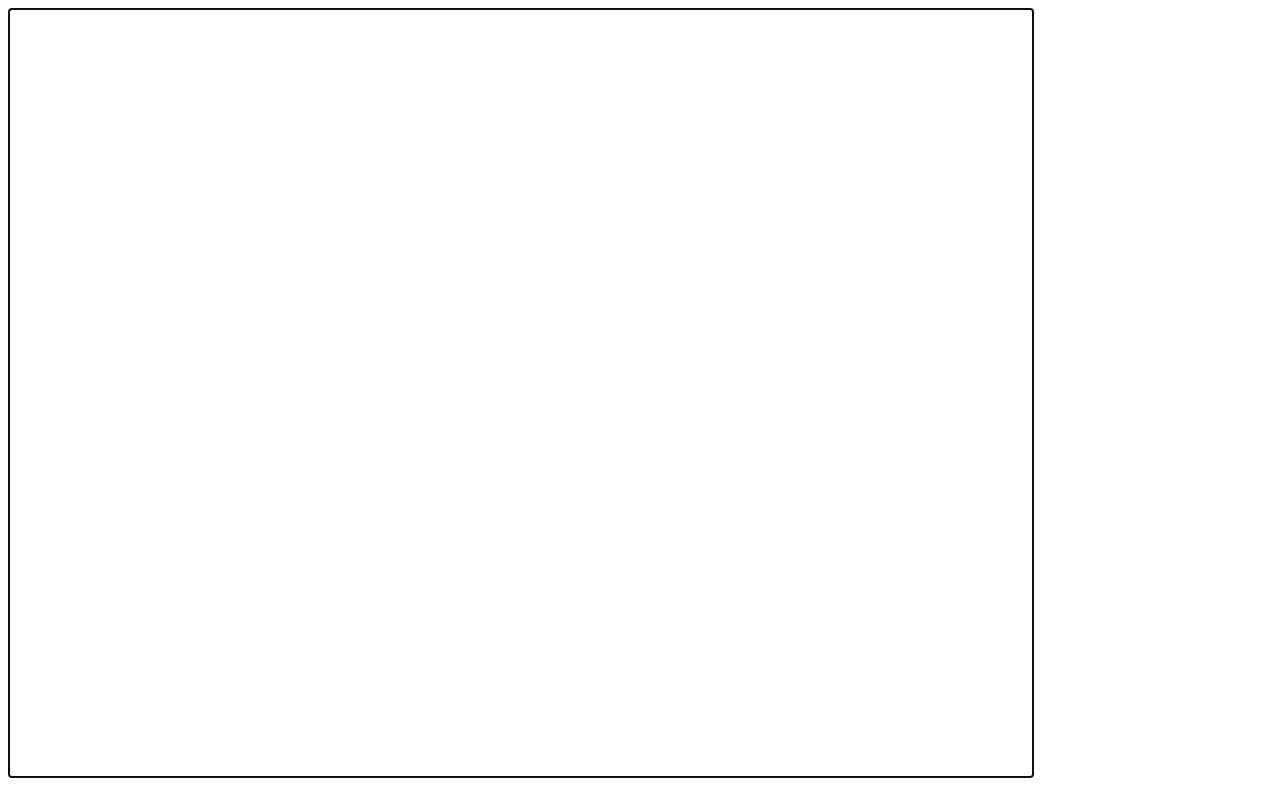
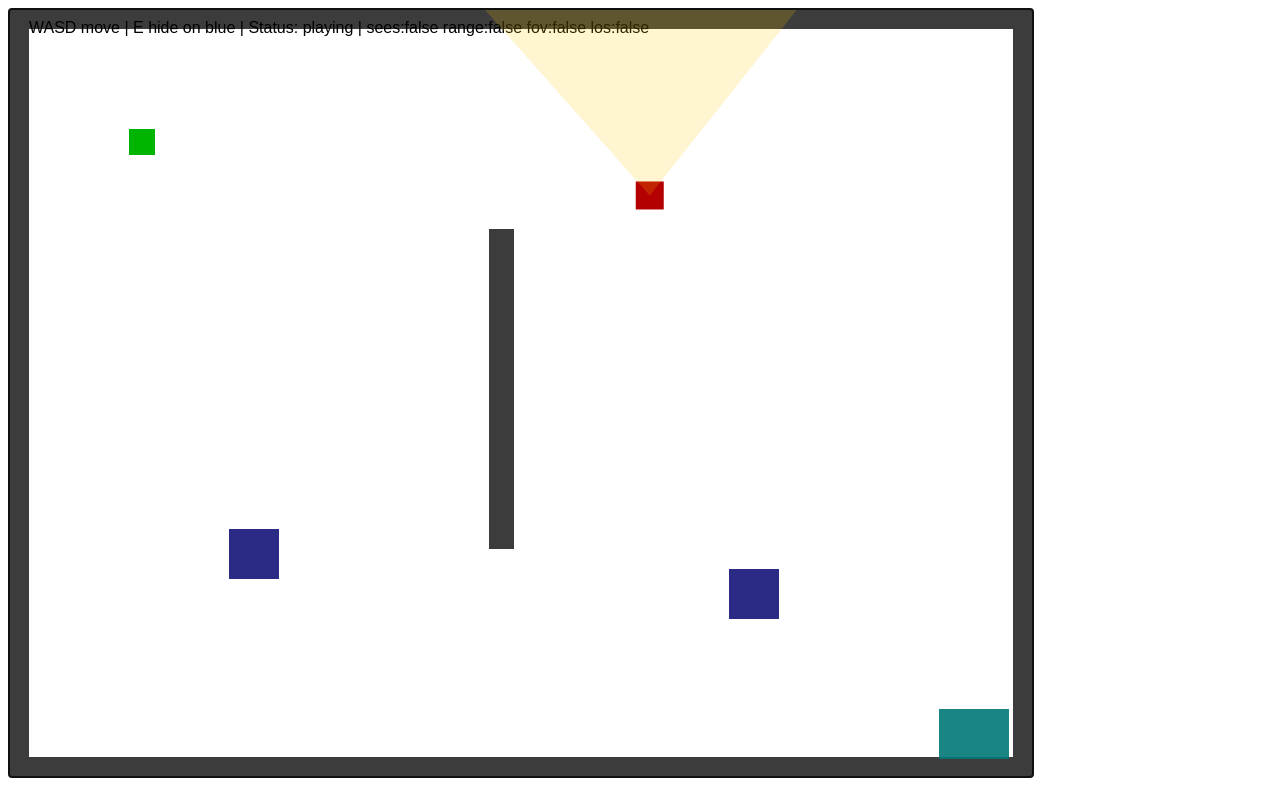
Before and after one commit to boxerarakelyan777/shadowsignal, a plain HTML site: page index.html in a window 1280 px wide. Drawn offline with Linux system fonts and the light colour scheme.

Commit message:
feat: add test level, player movement/collision, guard patrol and vision LOS

```diff
--- a/index.html
+++ b/index.html
@@ -9,6 +9,14 @@
     <script type="text/javascript" src="./timer.js"></script>
     <script type="text/javascript" src="./gameengine.js"></script>
     <script type="text/javascript" src="./util.js"></script>
+
+    <script type="text/javascript" src="./src/systems/collision.js"></script>
+    <script type="text/javascript" src="./src/systems/vision.js"></script>
+    <script type="text/javascript" src="./src/levels/testLevel.js"></script>
+    <script type="text/javascript" src="./src/entities/player.js"></script>
+    <script type="text/javascript" src="./src/entities/guard.js"></script>
+    <script type="text/javascript" src="./src/entities/level.js"></script>
+
     <script type="text/javascript" src="./main.js"></script>
 </head>
 <body>
--- a/main.js
+++ b/main.js
@@ -1,12 +1,29 @@
-const gameEngine = new GameEngine();
-
+const gameEngine = new GameEngine({ debugging: false });
 const ASSET_MANAGER = new AssetManager();
 
+// Simple game state shared by entities
+const GAME_STATE = { status: "playing" };
+
 ASSET_MANAGER.downloadAll(() => {
-	const canvas = document.getElementById("gameWorld");
-	const ctx = canvas.getContext("2d");
+  const canvas = document.getElementById("gameWorld");
+  const ctx = canvas.getContext("2d");
 
-	gameEngine.init(ctx);
+  gameEngine.init(ctx);
 
-	gameEngine.start();
+  // Make sure canvas receives keyboard events (GameEngine listens on canvas) :contentReference[oaicite:4]{index=4}
+  canvas.focus();
+
+  const level = TEST_LEVEL;
+
+  const player = new Player(gameEngine, level, GAME_STATE);
+  const guard = new Guard(gameEngine, level, GAME_STATE, player);
+  const levelRenderer = new LevelRenderer(gameEngine, level, GAME_STATE);
+
+  // IMPORTANT: This engine draws entities in reverse order (last added drawn first) :contentReference[oaicite:5]{index=5}
+  // So add player/guard first, then level renderer last so it draws behind them.
+  gameEngine.addEntity(player);
+  gameEngine.addEntity(guard);
+  gameEngine.addEntity(levelRenderer);
+
+  gameEngine.start();
 });
--- /dev/null
+++ b/src/entities/guard.js
@@ -0,0 +1,155 @@
+// src/entities/guard.js
+class Guard {
+  constructor(game, level, state, player) {
+    this.game = game;
+    this.level = level;
+    this.state = state;
+    this.player = player;
+
+    this.x = level.guard.x;
+    this.y = level.guard.y;
+    this.w = level.guard.w;
+    this.h = level.guard.h;
+
+    this.speed = 140;
+    this.waypoints = level.guard.waypoints;
+    this.wpIndex = 0;
+
+    // Vision parameters (V1)
+    this.visionRange = 320;
+    this.fov = (80 * Math.PI) / 180; // 80 degrees
+    this.facing = 0;
+
+    // Debug
+    this._stuckTimer = 0;
+    this._lastX = this.x;
+    this._lastY = this.y;
+
+    this.removeFromWorld = false;
+
+    // Ensure debug object exists
+    if (!this.state.debug) this.state.debug = {};
+  }
+
+  update() {
+    if (this.state.status !== "playing") return;
+
+    // Patrol toward current waypoint
+    const target = this.waypoints[this.wpIndex];
+    const c = centerOf(this);
+    const dx = target.x - c.x;
+    const dy = target.y - c.y;
+    const dist = Math.hypot(dx, dy);
+
+    if (dist < 8) {
+      this.wpIndex = (this.wpIndex + 1) % this.waypoints.length;
+    } else {
+      const dirX = dx / dist;
+      const dirY = dy / dist;
+      this.facing = Math.atan2(dirY, dirX);
+
+      const dt = this.game.clockTick;
+      const mx = dirX * this.speed * dt;
+      const my = dirY * this.speed * dt;
+
+      const oldX = this.x;
+      const oldY = this.y;
+
+      moveWithWalls(this, mx, my, this.level.walls);
+
+      // Unstuck: if we didn't move, skip to next waypoint after a short time
+      const moved = Math.hypot(this.x - oldX, this.y - oldY);
+      if (moved < 0.5) {
+        this._stuckTimer += dt;
+        if (this._stuckTimer > 0.35) {
+          this.wpIndex = (this.wpIndex + 1) % this.waypoints.length;
+          this._stuckTimer = 0;
+        }
+      } else {
+        this._stuckTimer = 0;
+      }
+    }
+
+    // Detection check (ignore if player hidden)
+    const debug = this.state.debug;
+    debug.sees = false;
+    debug.inRange = false;
+    debug.inFov = false;
+    debug.hasLos = false;
+
+    if (!this.player.hidden) {
+      const result = this.canSeePlayerDetailed();
+      debug.inRange = result.inRange;
+      debug.inFov = result.inFov;
+      debug.hasLos = result.hasLos;
+      debug.sees = result.sees;
+
+      if (result.sees) {
+        this.state.status = "lost";
+      }
+    }
+  }
+
+  canSeePlayerDetailed() {
+    const g = centerOf(this);
+    const p = centerOf(this.player);
+
+    const vx = p.x - g.x;
+    const vy = p.y - g.y;
+    const dist = Math.hypot(vx, vy);
+
+    const inRange = dist <= this.visionRange;
+
+    const angleToP = Math.atan2(vy, vx);
+    const diff = Math.abs(normalizeAngle(angleToP - this.facing));
+    const inFov = diff <= this.fov / 2;
+
+    const hasLos = inRange && inFov ? hasLineOfSight(g, p, this.level.walls) : false;
+
+    return {
+      inRange,
+      inFov,
+      hasLos,
+      sees: inRange && inFov && hasLos,
+      guardCenter: g,
+      playerCenter: p,
+    };
+  }
+
+  draw(ctx) {
+    // Guard body
+    ctx.fillStyle = "rgba(180,0,0,1)";
+    ctx.fillRect(this.x, this.y, this.w, this.h);
+
+    // Vision cone
+    const g = centerOf(this);
+    const left = this.facing - this.fov / 2;
+    const right = this.facing + this.fov / 2;
+
+    ctx.save();
+    ctx.globalAlpha = 0.18;
+    ctx.fillStyle = "rgba(255,200,0,1)";
+    ctx.beginPath();
+    ctx.moveTo(g.x, g.y);
+    ctx.lineTo(g.x + Math.cos(left) * this.visionRange, g.y + Math.sin(left) * this.visionRange);
+    ctx.lineTo(g.x + Math.cos(right) * this.visionRange, g.y + Math.sin(right) * this.visionRange);
+    ctx.closePath();
+    ctx.fill();
+    ctx.restore();
+
+    // Debug LOS line if in range+fov (green = LOS, red = blocked)
+    if (!this.player.hidden) {
+      const res = this.canSeePlayerDetailed();
+      if (res.inRange && res.inFov) {
+        ctx.save();
+        ctx.lineWidth = 2;
+        ctx.strokeStyle = res.hasLos ? "rgba(0,180,0,0.9)" : "rgba(220,0,0,0.9)";
+        ctx.beginPath();
+        ctx.moveTo(res.guardCenter.x, res.guardCenter.y);
+        ctx.lineTo(res.playerCenter.x, res.playerCenter.y);
+        ctx.stroke();
+        ctx.restore();
+      }
+    }
+  }
+}
--- /dev/null
+++ b/src/entities/level.js
@@ -0,0 +1,52 @@
+// src/entities/level.js
+class LevelRenderer {
+  constructor(game, level, state) {
+    this.game = game;
+    this.level = level;
+    this.state = state;
+    this.removeFromWorld = false;
+  }
+
+  update() {
+    // nothing
+  }
+
+  draw(ctx) {
+    // Draw walls
+    ctx.fillStyle = "rgba(60,60,60,1)";
+    for (const w of this.level.walls) {
+      ctx.fillRect(w.x, w.y, w.w, w.h);
+    }
+
+    // Hide spots
+    ctx.fillStyle = "rgba(20,20,120,0.9)";
+    for (const h of this.level.hideSpots) {
+      ctx.fillRect(h.x, h.y, h.w, h.h);
+    }
+
+    // Exit
+    ctx.fillStyle = "rgba(0,120,120,0.9)";
+    const e = this.level.exitZone;
+    ctx.fillRect(e.x, e.y, e.w, e.h);
+
+    // UI text
+    const d = this.state.debug || {};
+    ctx.fillStyle = "black";
+    ctx.font = "16px Arial";
+    ctx.fillText(
+    `WASD move | E hide on blue | Status: ${this.state.status} | sees:${!!d.sees} range:${!!d.inRange} fov:${!!d.inFov} los:${!!d.hasLos}`,
+    20,
+    24
+);
+
+    if (this.state.status === "won") {
+      ctx.font = "48px Arial";
+      ctx.fillStyle = "rgba(0,0,0,0.85)";
+      ctx.fillText("YOU WIN", 380, 380);
+    } else if (this.state.status === "lost") {
+      ctx.font = "48px Arial";
+      ctx.fillStyle = "rgba(0,0,0,0.85)";
+      ctx.fillText("CAUGHT", 390, 380);
+    }
+  }
+}
--- /dev/null
+++ b/src/entities/player.js
@@ -0,0 +1,65 @@
+// src/entities/player.js
+class Player {
+  constructor(game, level, state) {
+    this.game = game;
+    this.level = level;
+    this.state = state;
+
+    this.w = 26;
+    this.h = 26;
+    this.x = level.playerSpawn.x;
+    this.y = level.playerSpawn.y;
+
+    this.speed = 220; // pixels/sec
+    this.hidden = false;
+
+    this._wasE = false;
+    this.removeFromWorld = false;
+  }
+
+  update() {
+    if (this.state.status !== "playing") return;
+
+    // Toggle hide (E) if overlapping a hide spot
+    const eDown = !!this.game.keys["e"] || !!this.game.keys["E"];
+    if (eDown && !this._wasE) {
+      const spot = this.level.hideSpots.find(h => rectsIntersect(this, h));
+      if (spot) this.hidden = !this.hidden;
+    }
+    this._wasE = eDown;
+
+    // If hidden, don't move (simple + clear)
+    if (this.hidden) return;
+
+    let vx = 0, vy = 0;
+    if (this.game.keys["w"] || this.game.keys["ArrowUp"]) vy -= 1;
+    if (this.game.keys["s"] || this.game.keys["ArrowDown"]) vy += 1;
+    if (this.game.keys["a"] || this.game.keys["ArrowLeft"]) vx -= 1;
+    if (this.game.keys["d"] || this.game.keys["ArrowRight"]) vx += 1;
+
+    // Normalize diagonal
+    if (vx !== 0 && vy !== 0) {
+      vx *= 0.7071;
+      vy *= 0.7071;
+    }
+
+    const dt = this.game.clockTick;
+    const dx = vx * this.speed * dt;
+    const dy = vy * this.speed * dt;
+
+    moveWithWalls(this, dx, dy, this.level.walls);
+
+    // Win condition: reach exit zone
+    if (rectsIntersect(this, this.level.exitZone)) {
+      this.state.status = "won";
+    }
+  }
+
+  draw(ctx) {
+    ctx.save();
+    ctx.globalAlpha = this.hidden ? 0.35 : 1.0;
+    ctx.fillStyle = this.hidden ? "rgba(0,150,0,0.6)" : "rgba(0,180,0,1)";
+    ctx.fillRect(this.x, this.y, this.w, this.h);
+    ctx.restore();
+  }
+}
--- /dev/null
+++ b/src/levels/testLevel.js
@@ -0,0 +1,39 @@
+// src/levels/testLevel.js
+const TEST_LEVEL = {
+  width: 1024,
+  height: 768,
+
+  playerSpawn: { x: 120, y: 120 },
+
+  exitZone: { x: 930, y: 700, w: 70, h: 50 },
+
+  hideSpots: [
+    { x: 220, y: 520, w: 50, h: 50 },
+    { x: 720, y: 560, w: 50, h: 50 },
+  ],
+
+  // Keep only borders for now (so patrol can't get blocked)
+  walls: [
+    { x: 0, y: 0, w: 1024, h: 20 },
+    { x: 0, y: 748, w: 1024, h: 20 },
+    { x: 0, y: 0, w: 20, h: 768 },
+    { x: 1004, y: 0, w: 20, h: 768 },
+
+    // One interior wall just to test LOS blocking (optional)
+    { x: 480, y: 220, w: 25, h: 320 },
+  ],
+
+  guard: {
+    x: 760,
+    y: 160,
+    w: 28,
+    h: 28,
+    // Waypoints in open space (won't hit walls)
+    waypoints: [
+      { x: 820, y: 160 },
+      { x: 820, y: 420 },
+      { x: 640, y: 420 },
+      { x: 640, y: 160 },
+    ],
+  },
+};
--- /dev/null
+++ b/src/systems/collision.js
@@ -0,0 +1,37 @@
+// src/systems/collision.js
+function rectsIntersect(a, b) {
+  return (
+    a.x < b.x + b.w &&
+    a.x + a.w > b.x &&
+    a.y < b.y + b.h &&
+    a.y + a.h > b.y
+  );
+}
+
+function moveWithWalls(entity, dx, dy, walls) {
+  // Move X
+  entity.x += dx;
+  for (const wall of walls) {
+    if (rectsIntersect(entity, wall)) {
+      if (dx > 0) entity.x = wall.x - entity.w;
+      else if (dx < 0) entity.x = wall.x + wall.w;
+    }
+  }
+
+  // Move Y
+  entity.y += dy;
+  for (const wall of walls) {
+    if (rectsIntersect(entity, wall)) {
+      if (dy > 0) entity.y = wall.y - entity.h;
+      else if (dy < 0) entity.y = wall.y + wall.h;
+    }
+  }
+}
+
+function clamp(v, min, max) {
+  return Math.max(min, Math.min(max, v));
+}
+
+function centerOf(r) {
+  return { x: r.x + r.w / 2, y: r.y + r.h / 2 };
+}
--- /dev/null
+++ b/src/systems/vision.js
@@ -0,0 +1,65 @@
+// src/systems/vision.js
+function normalizeAngle(a) {
+  while (a > Math.PI) a -= Math.PI * 2;
+  while (a < -Math.PI) a += Math.PI * 2;
+  return a;
+}
+
+function pointInRect(p, r) {
+  return p.x >= r.x && p.x <= r.x + r.w && p.y >= r.y && p.y <= r.y + r.h;
+}
+
+// Segment intersection helpers
+function orient(a, b, c) {
+  return (b.y - a.y) * (c.x - b.x) - (b.x - a.x) * (c.y - b.y);
+}
+
+function onSegment(a, b, c) {
+  return (
+    Math.min(a.x, c.x) <= b.x &&
+    b.x <= Math.max(a.x, c.x) &&
+    Math.min(a.y, c.y) <= b.y &&
+    b.y <= Math.max(a.y, c.y)
+  );
+}
+
+function segmentsIntersect(p1, q1, p2, q2) {
+  const o1 = orient(p1, q1, p2);
+  const o2 = orient(p1, q1, q2);
+  const o3 = orient(p2, q2, p1);
+  const o4 = orient(p2, q2, q1);
+
+  if (o1 * o2 < 0 && o3 * o4 < 0) return true;
+
+  // Collinear cases
+  if (o1 === 0 && onSegment(p1, p2, q1)) return true;
+  if (o2 === 0 && onSegment(p1, q2, q1)) return true;
+  if (o3 === 0 && onSegment(p2, p1, q2)) return true;
+  if (o4 === 0 && onSegment(p2, q1, q2)) return true;
+
+  return false;
+}
+
+function segmentIntersectsRect(a, b, r) {
+  // If either endpoint is inside, we consider it intersecting
+  if (pointInRect(a, r) || pointInRect(b, r)) return true;
+
+  const tl = { x: r.x, y: r.y };
+  const tr = { x: r.x + r.w, y: r.y };
+  const bl = { x: r.x, y: r.y + r.h };
+  const br = { x: r.x + r.w, y: r.y + r.h };
+
+  return (
+    segmentsIntersect(a, b, tl, tr) ||
+    segmentsIntersect(a, b, tr, br) ||
+    segmentsIntersect(a, b, br, bl) ||
+    segmentsIntersect(a, b, bl, tl)
+  );
+}
+
+function hasLineOfSight(fromPt, toPt, walls) {
+  for (const w of walls) {
+    if (segmentIntersectsRect(fromPt, toPt, w)) return false;
+  }
+  return true;
+}
```
Also changed, not shown: 3 other files.
